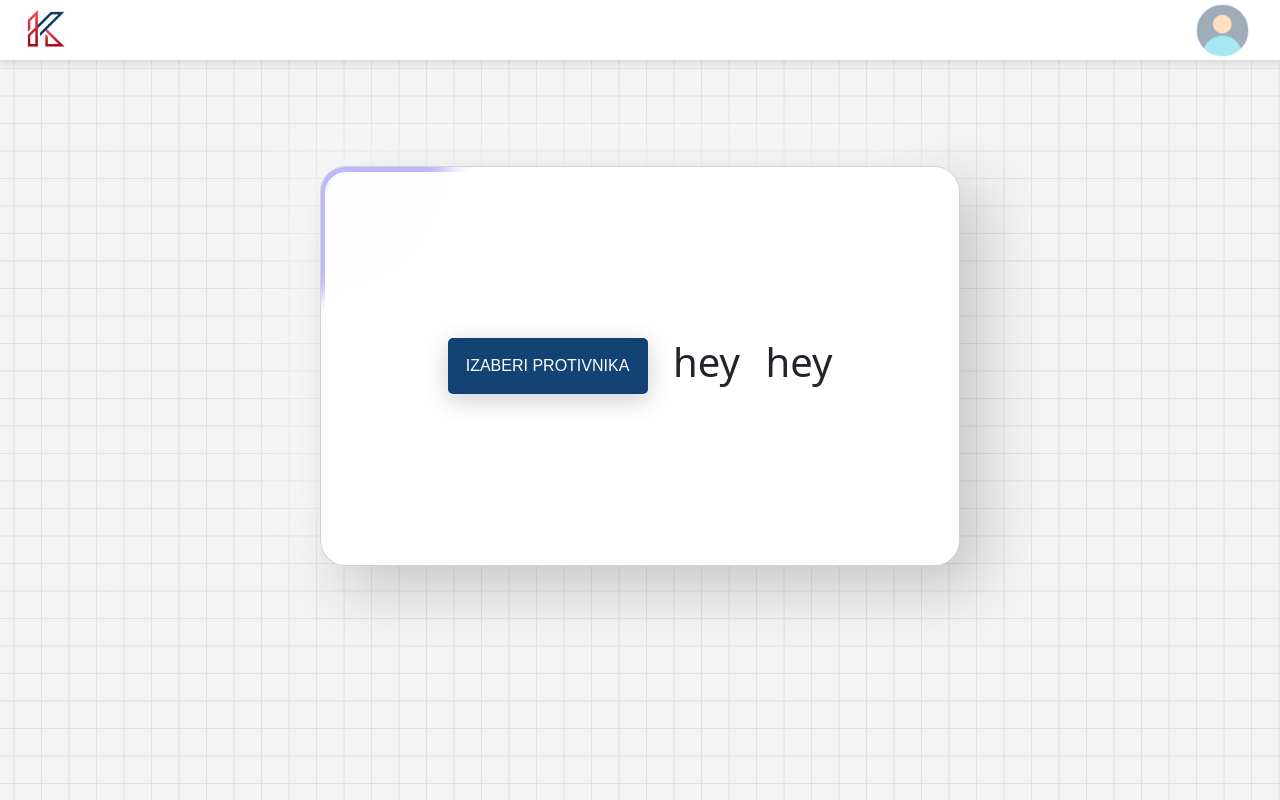
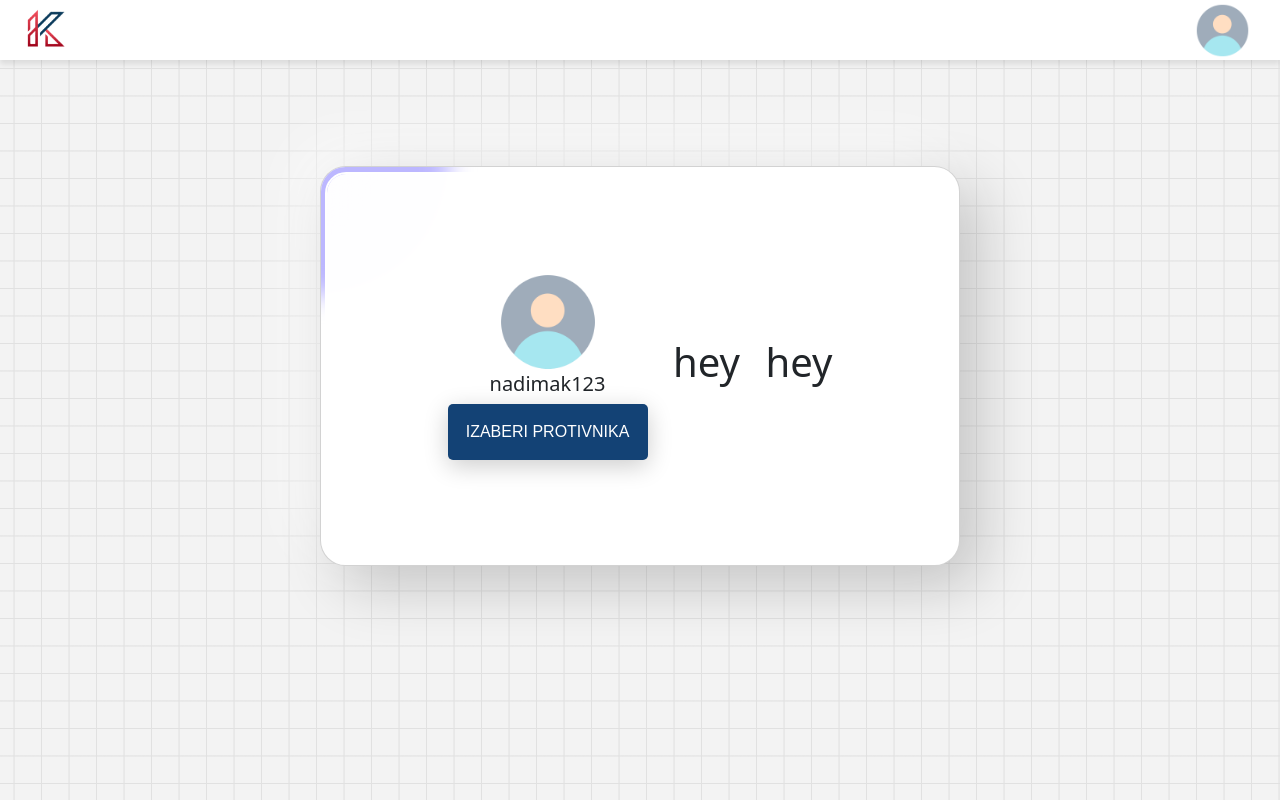
Before and after one commit to emilijajevremovic/kengur, an Angular app in the folder app/frontend/: page /game-request in a window 1280 px wide. Built offline with nearby package versions, Linux system fonts and the light colour scheme.

Commit message:
popup-users-online

```diff
--- a/app/frontend/src/app/components/game-request/game-request.component.html
+++ b/app/frontend/src/app/components/game-request/game-request.component.html
@@ -6,26 +6,10 @@
     <div class="blob"></div>
     <div class="main-field">
       <div class="opponents">
+        <div class="opponent-img"><img src="../../../assets/images/profile.png" alt=""></div>
+        <h5 class="opponent-img">nadimak123</h5>
         <div class="dropdown">
           <button id="dropbtn" class="dropbtn">IZABERI PROTIVNIKA</button>
-          <div class="dropdown-content">
-            <div class="friends-list">
-              <div>
-                  <div class="friend-status">
-                      <div class="friend-status-img"><img src="../../../assets/images/profile.png" alt=""></div>
-                      <h5>Ime Prezime</h5>
-                      <div class="status-indicator online"></div>
-                  </div>
-              </div>
-              <div>
-                  <div class="friend-status">
-                      <div class="friend-status-img"><img src="../../../assets/images/profile.png" alt=""></div>
-                      <h5>Ime Prezime</h5>
-                      <div class="status-indicator offline"></div>
-                  </div>
-              </div>
-          </div>
-          </div>
         </div>
       </div>
       <div class="categories">
--- a/app/frontend/src/app/components/game-request/game-request.component.scss
+++ b/app/frontend/src/app/components/game-request/game-request.component.scss
@@ -75,6 +75,17 @@ app-navbar {
 .friend-status-img img {
   height: 50px;
   width: 50px;
+}
+
+.opponent-img {
+  display: flex;
+  flex-direction: column;
+  align-items: center;
+}
+
+.opponent-img img {
+  height: 100px;
+  width: 100px;
 }
 
 .friend-status h5 {
```
Also changed, not shown: app/frontend/src/app/components/popup-users-online/popup-users-online.component.html (added, +18 -0 lines), app/frontend/src/app/components/popup-users-online/popup-users-online.component.ts (added, +12 -0 lines), app/frontend/src/app/components/popup-users-online/popup-users-online.component.scss (added), 1 other file (tests, documents, lock files or other folders).
